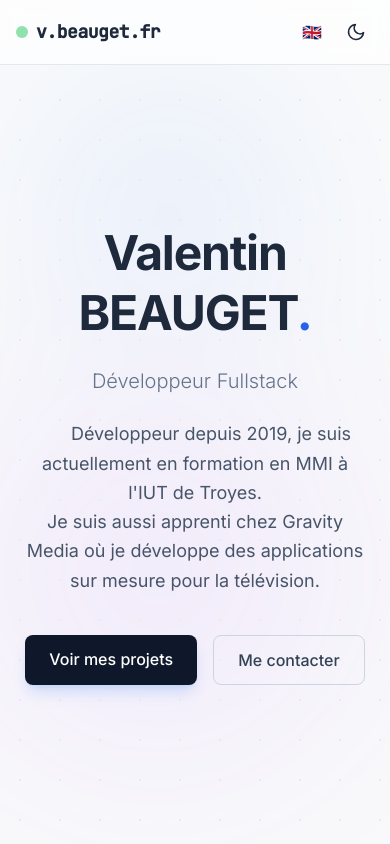
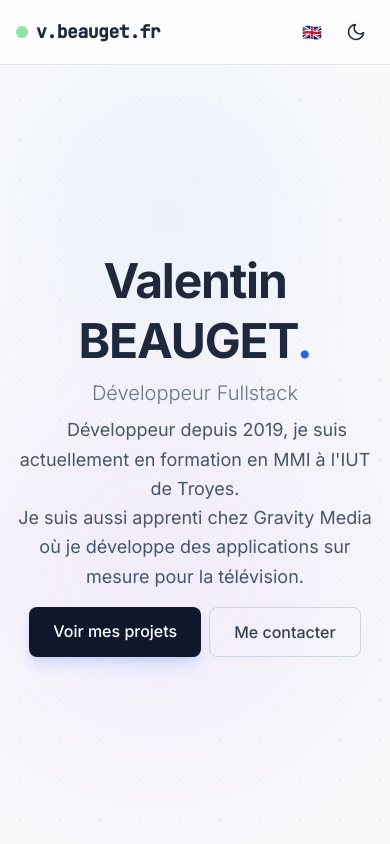
Before and after one commit to valentinbgt/v.beauget.fr, a Nuxt app: page / in a window 390 px wide. Shown: the top 844 px of the page. Built offline with nearby package versions, Linux system fonts and the light colour scheme; a web font is replaced by a local one.

Commit message:
style: Adjust layout and spacing in app.vue; update background color in SkillsFloating.vue

```diff
--- a/app.vue
+++ b/app.vue
@@ -45,7 +45,9 @@
               class="w-9 h-9 flex items-center justify-center rounded-full hover:bg-gray-200 dark:hover:bg-gray-700 transition"
               aria-label="Toggle language"
             >
-              <span class="text-base leading-none">{{ locale === "fr" ? "🇬🇧" : "🇫🇷" }}</span>
+              <span class="text-base leading-none">{{
+                locale === "fr" ? "🇬🇧" : "🇫🇷"
+              }}</span>
             </button>
             <!-- Theme Toggle -->
             <button
@@ -116,12 +118,12 @@
       </div>
 
       <div
-        class="relative z-10 max-w-7xl mx-auto px-6 md:px-8 lg:px-10 text-center md:text-left w-full"
+        class="relative z-10 max-w-7xl mx-auto px-4 xs:px-6 md:px-8 lg:px-10 text-center md:text-left w-full"
       >
         <div
           class="flex flex-col md:flex-row items-center justify-between gap-12"
         >
-          <div class="flex-1 space-y-6">
+          <div class="flex-1 space-y-2 sm:space-y-4 md:space-y-6">
             <!--             <div
               class="inline-flex items-center gap-2 px-3 py-1 rounded-full bg-primary-100 dark:bg-primary-900/30 text-primary-700 dark:text-primary-300 text-xs font-mono border border-primary-200 dark:border-primary-700/50"
             >
@@ -139,12 +141,12 @@
               {{ $t("hero.subtitle") }}
             </h2>
             <p
-              class="max-w-lg text-lg text-slate-600 dark:text-slate-300 leading-relaxed indent-8 whitespace-pre-line"
+              class="max-w-lg text-lg text-slate-600 dark:text-slate-300 leading-relaxed indent-6 xs:indent-8 md:indent-10 whitespace-pre-line"
             >
               {{ $t("hero.description") }}
             </p>
             <div
-              class="flex flex-wrap gap-4 pt-4 justify-center md:justify-start"
+              class="flex flex-wrap gap-2 md:gap-4 pt-2 md:pt-4 mx-2 justify-center md:justify-start"
             >
               <a
                 href="#projects"
@@ -437,15 +439,8 @@
     <!-- Skills Section -->
     <section
       id="skills"
-      class="relative bg-gray-50 dark:bg-slate-900/50 overflow-hidden min-h-[400px]"
+      class="relative overflow-hidden min-h-[800px] md:min-h-[500px] 2xl:min-h-[400px]"
     >
-      <!-- Decorative background text -->
-      <div
-        class="absolute right-0 bottom-0 text-[10rem] font-bold text-gray-200 dark:text-slate-800 opacity-20 pointer-events-none select-none z-0"
-      >
-        STACK
-      </div>
-
       <!-- Titre positionné au-dessus -->
       <div class="absolute top-8 left-0 right-0 z-20 pointer-events-none">
         <div class="max-w-7xl mx-auto px-4 sm:px-6 lg:px-8">
--- a/components/SkillsFloating.vue
+++ b/components/SkillsFloating.vue
@@ -1,7 +1,7 @@
 <template>
   <div
     ref="containerRef"
-    class="relative w-full h-full overflow-hidden bg-slate-50 dark:bg-slate-900"
+    class="relative w-full h-full overflow-hidden bg-slate-50 dark:bg-slate-800"
     @mousemove="handleMouseMove"
     @mouseleave="handleMouseLeave"
   >
@@ -39,11 +39,11 @@ const { locale } = useI18n();
 
 // --- Configuration Physique ---
 const CONFIG = {
-  baseSpeed: 0.8, // Vitesse de croisière
+  baseSpeed: 0.4, // Vitesse de croisière
   maxSpeed: 3.5, // Vitesse max après impact souris
-  friction: 0.98, // Ralentissement progressif après un boost (plus proche de 1 = glisse plus)
+  friction: 0.994, // Ralentissement progressif après un boost (plus proche de 1 = glisse plus)
   mouseRepulsion: 1.5, // Force de la répulsion
-  mouseRadius: 200, // Rayon d'action de la souris
+  mouseRadius: 160, // Rayon d'action de la souris
 };
 
 // --- Données ---
```
